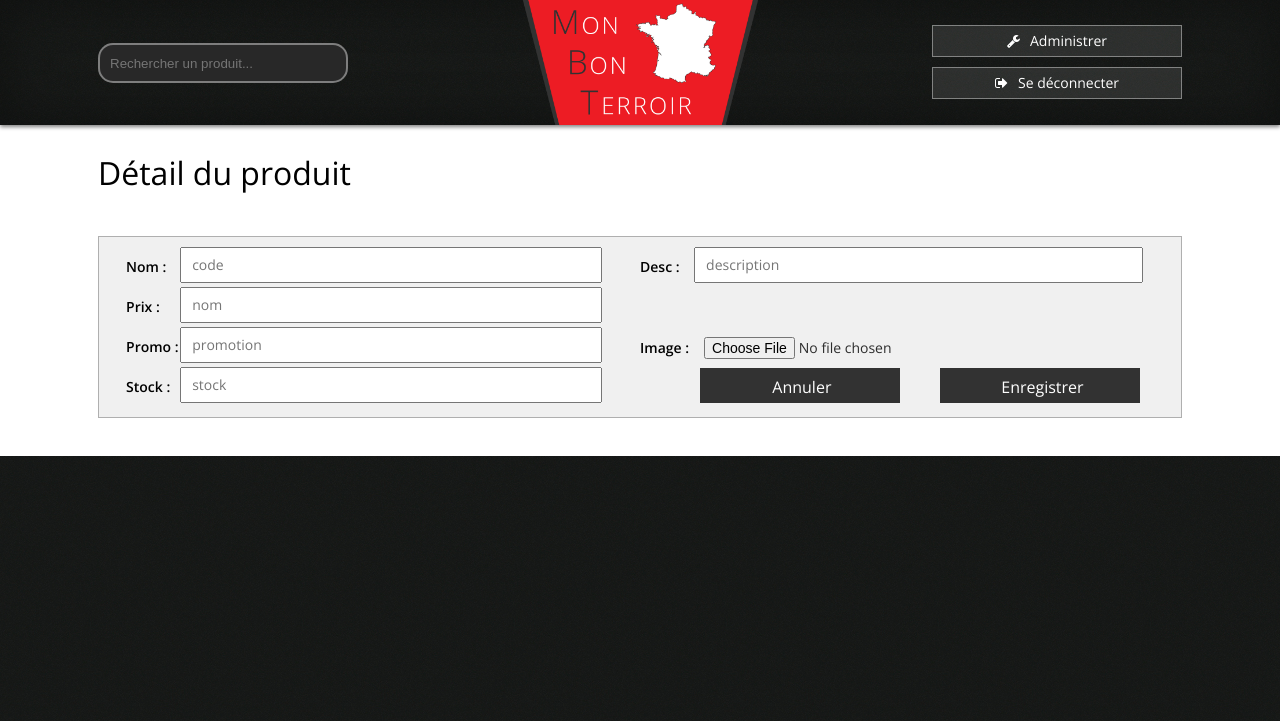
After one commit to Zegui81/sudouest-mouly, a PHP site: page /adminDetailProduit.php in a window 1280 px wide. The commit adds this page. Shown: the top 721 px of the page. Run offline with PHP 8.4, Linux system fonts and the light colour scheme; the visitor is signed in with stand-in values (Sample User, id 1); some libraries are stand-ins or nearby versions.

Commit message:
Page admin des détails d'un produit

```diff
--- /dev/null
+++ b/src/adminDetailProduit.php
@@ -0,0 +1,19 @@
+<?php session_start();
+include 'vue/divers.vue.php';
+if (!(isset($_SESSION['statut']) && $_SESSION['statut'] == 1)) {
+    // Si un administrateur n'est pas connecté, on n'autorise pas l'accès à la page
+    header('Location: index.php');
+}
+?>
+<!DOCTYPE html>
+<html>
+	<head><?php includeHead(); ?></head>
+	<body>
+		<?php displayMenu();
+
+		   	require 'form/adminDetailProduit.html';
+
+		   	displayScroller(); // Scroller pour remonter
+		?>
+	</body>
+</html>
--- /dev/null
+++ b/src/form/adminDetailProduit.html
@@ -0,0 +1,27 @@
+<div class="white">
+	<div class="produit">
+		<h1 class="page-produit no-merge">Détail du produit</h1>
+		<div class="conteneur-center">
+			<form class="liste-item-inscription item-admin gestion-produit-admin" enctype="multipart/form-data" name="adminCategorie" method="POST">
+	           <div class="admin-item-gauche">
+		           <span class="remove-error lbl-admin-produit">Nom :</span>
+		           <input type="text" name="code" placeholder="code" class="input-inscription remove-error"><br/>
+		           <span class="remove-error lbl-admin-produit">Prix :</span>
+		           <input type="text" name="nom" placeholder="nom" class="input-inscription remove-error"><br/>
+		           <span class="remove-error lbl-admin-produit">Promo :</span>
+		           <input type="text" name="promo" placeholder="promotion" class="input-inscription remove-error"><br/>
+		           <span class="remove-error lbl-admin-produit">Stock :</span>
+		           <input type="text" name="stock" placeholder="stock" class="input-inscription remove-error"><br/>
+	           </div>
+	           <div class="admin-item-droit">
+	           	   <span class="remove-error lbl-admin-produit">Desc :</span>
+		           <input type="text" name="description" placeholder="description" class="input-inscription remove-error hauteur-gauche"><br/>
+		           <span class="remove-error lbl-admin-produit" id="labelImage">Image :</span>
+		           <input type="file" name="image-'.$categorie[0].'" placeholder="image" class="input-inscription remove-error"><br/>
+		           <input class="btn-inscription btn-valider btn-admin" type="submit" value=Enregistrer>
+		           <input class="btn-inscription btn-supprimer btn-admin" type="button" value="Annuler">
+	           </div>
+	        </form>
+		</div><br>
+	</div>
+</div>
--- a/src/style.css
+++ b/src/style.css
@@ -941,3 +941,17 @@ span.input-error {
 .marge-colonne-tab {
 	padding-left:15px;
 }
+
+.lbl-admin-produit {
+	text-align:left;
+}
+
+.gestion-produit-admin {
+	height: 160px;
+}
+
+.hauteur-gauche{
+	height:30px !important;
+	line-height:30px !important;
+	margin-bottom: 45px;
+}
```
